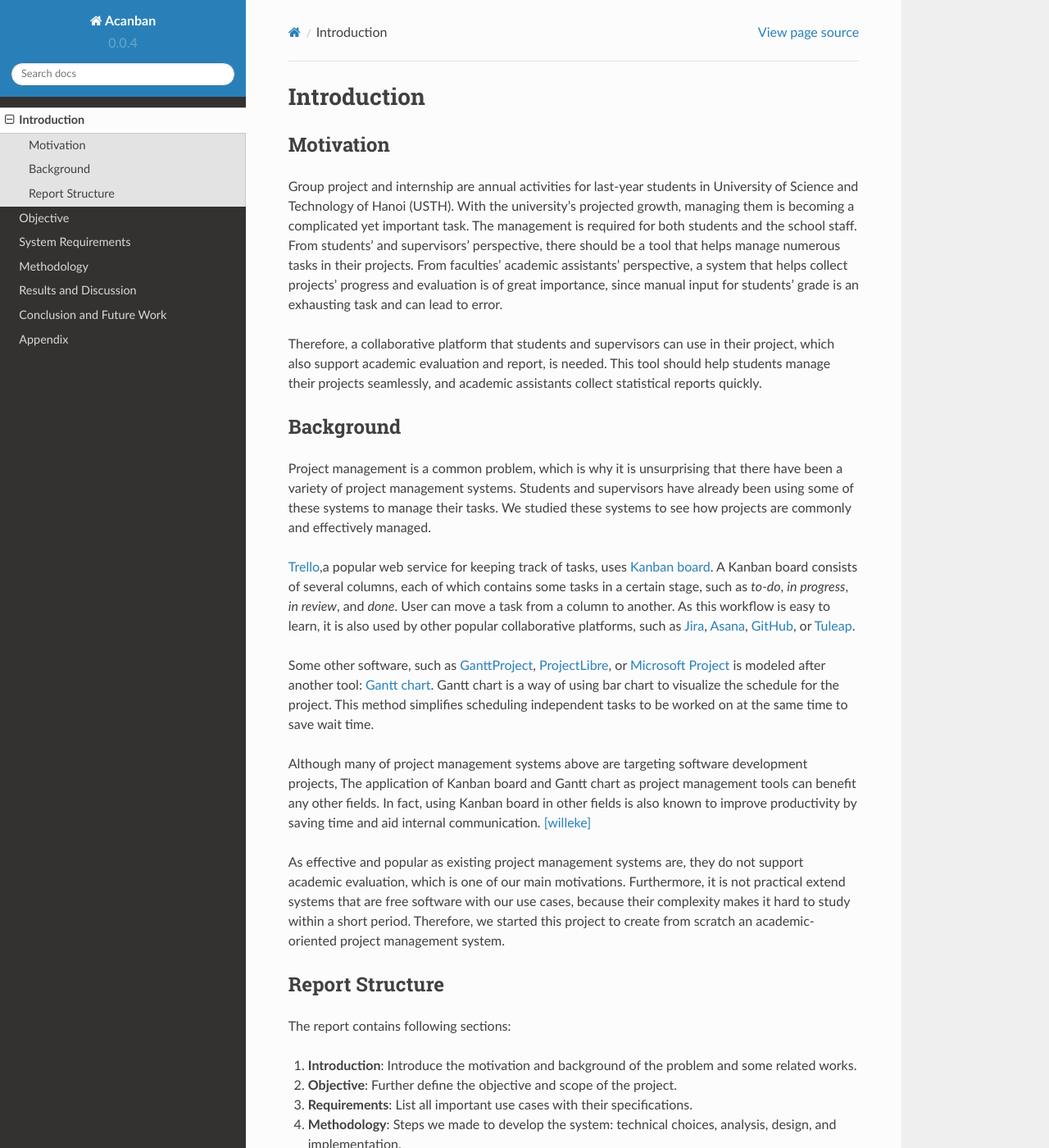
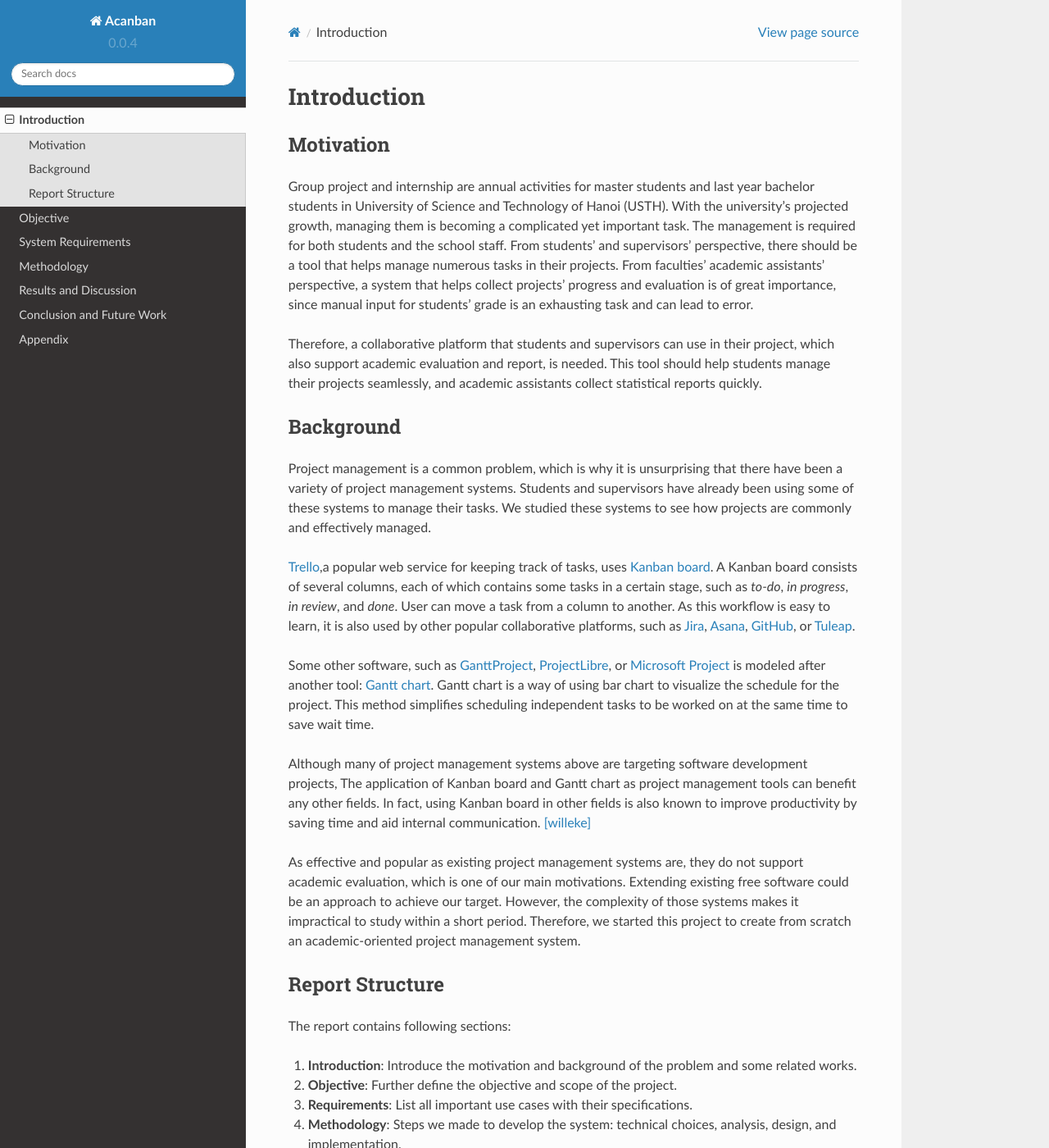
Before and after one commit to Huy-Ngo/acanban, a Sphinx documentation site: the page built from docs/source/intro.rst, in a window 1280 px wide and 1400 px high. Shown: the whole window at 82% size. Built offline with Sphinx 7.4.7 and the Read the Docs theme 2.0.0, drawn with Linux system fonts in a browser that asks for light colours; the version number is read from the project's files by our own code.

Commit message:
(Maybe) fix some requests
include master students
rephrase excuse

```diff
--- a/docs/source/intro.rst
+++ b/docs/source/intro.rst
@@ -4,7 +4,8 @@ Introduction
 Motivation
 ----------
 
-Group project and internship are annual activities for last-year students in
+Group project and internship are annual activities for master students
+and last year bachelor students in
 University of Science and Technology of Hanoi (USTH).
 With the university's projected growth, managing them is becoming a complicated
 yet important task.  The management is required for both students and the school staff.
@@ -49,9 +50,9 @@ to improve productivity by saving time and aid internal communication. |~| [will
 
 As effective and popular as existing project management systems are,
 they do not support academic evaluation, which is one of our main motivations.
-Furthermore, it is not practical extend systems that are free software
-with our use cases,
-because their complexity makes it hard to study within a short period.
+Extending existing free software could be an approach to achieve our target.
+However, the complexity of those systems makes it impractical
+to study within a short period.
 Therefore, we started this project to create from scratch
 an academic-oriented project management system.
 
```
